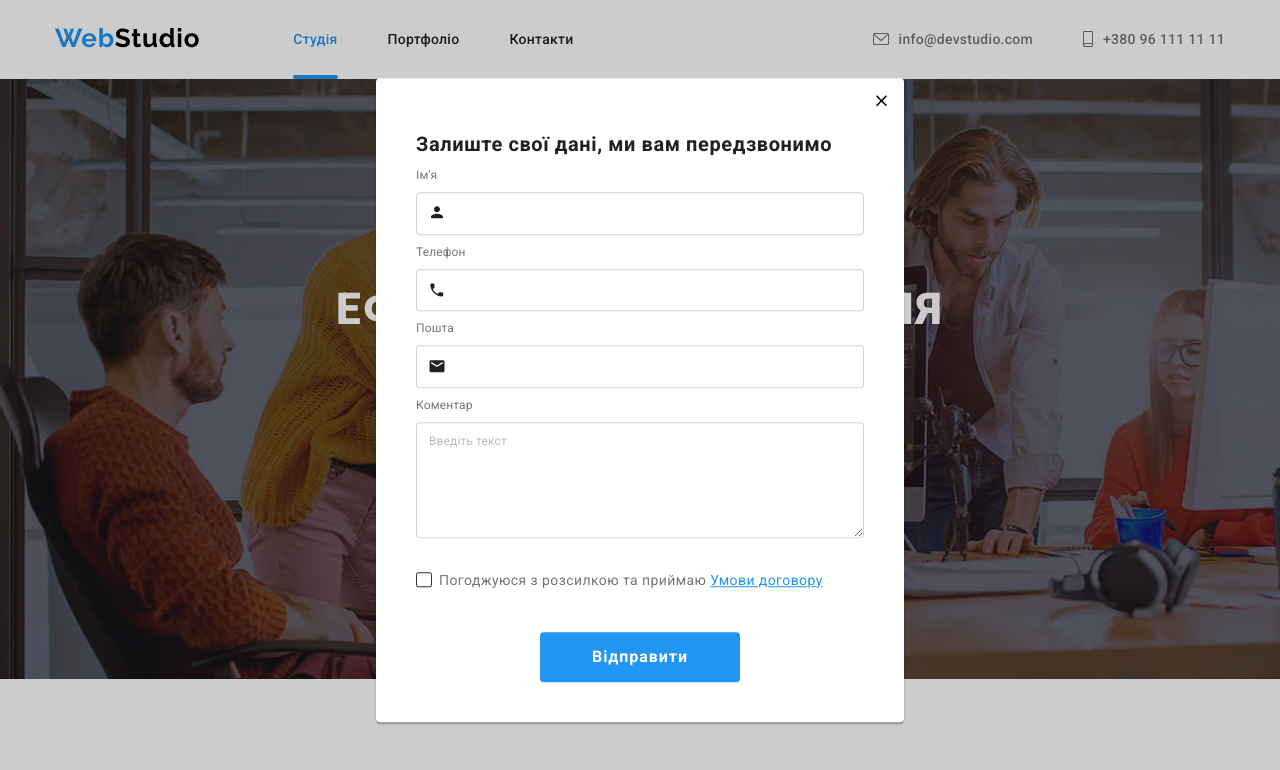
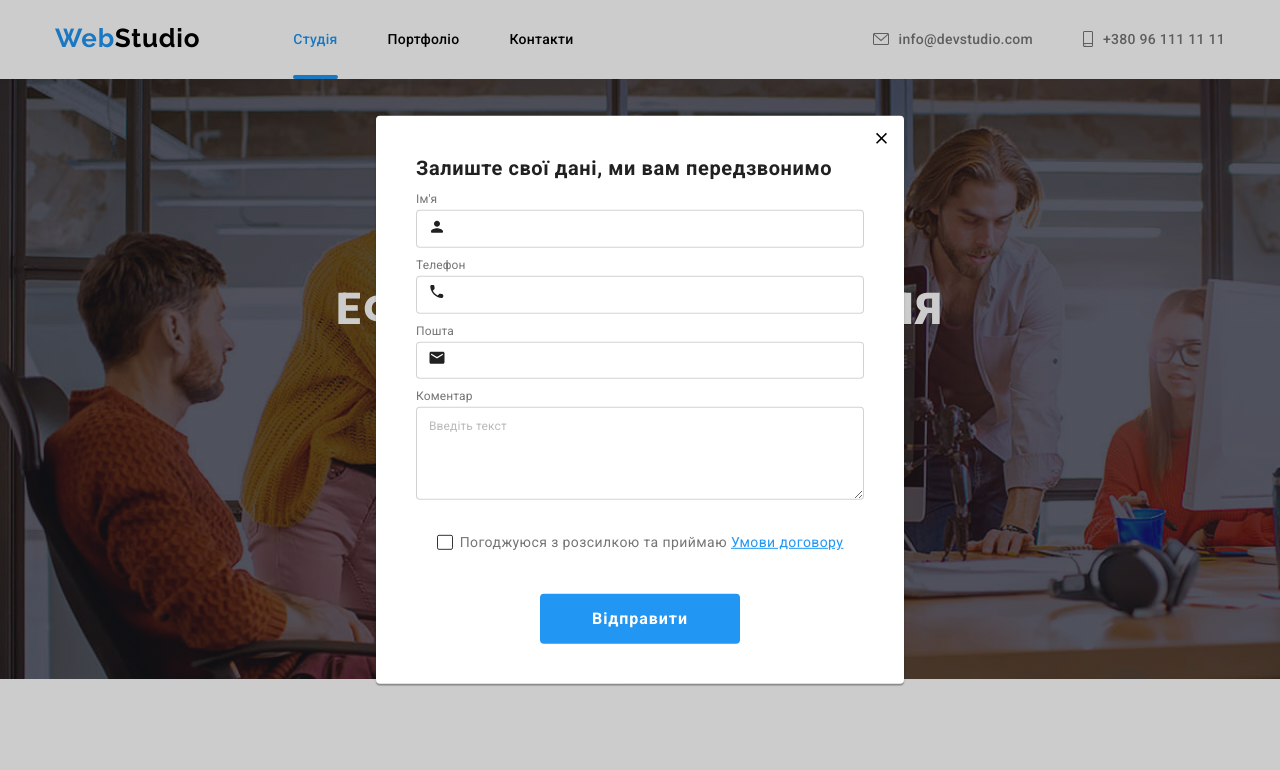
Before and after one commit to an1skat/webstudioo, a plain HTML site: page index.html in a window 1280 px wide. Both pictures are taken after a click on the button "Замовити послугу". Shown: the top 770 px of the page. Drawn offline with nearby package versions, Linux system fonts and the light colour scheme.

Commit message:
fix something

```diff
--- a/css/studio.css
+++ b/css/studio.css
@@ -60,6 +60,23 @@ img {
   margin: 0 auto;
   padding: 0 15px;
 }
+.current-link,
+.portfolio-current-link {
+  color: var(--accent-color);
+}
+.current-link::before,
+.portfolio-current-link::before {
+  content: "";
+  position: absolute;
+  display: inline-block;
+  border-bottom: 4px solid var(--accent-color);
+  border-radius: 2px;
+  width: 44.28px;
+  top: 75px;
+}
+.portfolio-current-link::before {
+  width: 72.2px;
+}
 
 .header {
   padding-top: 24px;
@@ -75,18 +92,8 @@ img {
   font-size: 26px;
   letter-spacing: 0.78px;
 }
-.accent-logo,
-.active-link {
+.accent-logo {
   color: var(--accent-color);
-}
-.active-link::before {
-  content: "";
-  position: absolute;
-  display: inline-block;
-  border-bottom: 4px solid var(--accent-color);
-  border-radius: 2px;
-  width: 44.28px;
-  top: 75px;
 }
 .nav-ul,
 .contacts-list {
@@ -102,7 +109,6 @@ img {
 }
 .nav-item-link,
 .contacts-item-link {
-  color: var(--main-text-color);
   font-size: 14px;
   font-weight: 500;
   letter-spacing: 0.28px;
@@ -155,151 +161,6 @@ img {
   transition: all 0.5s;
 }
 .hero-section-buybtn:hover {
-  opacity: 0.7;
-  cursor: pointer;
-}
-.popup {
-  position: fixed;
-  background-color: #fff;
-  border-radius: 4px;
-  box-shadow: 0px 2px 1px 0px rgba(0, 0, 0, 0.2),
-    0px 1px 1px 0px rgba(0, 0, 0, 0.14), 0px 1px 3px 0px rgba(0, 0, 0, 0.12);
-  z-index: 9999;
-  left: 50%;
-  top: 50%;
-  transform: translate(-50%, -50%);
-  display: none;
-}
-.popup_active {
-  display: block;
-}
-.popup-overlay {
-  height: 100vh;
-  width: 100%;
-  background-color: rgba(0, 0, 0, 0.2);
-  position: fixed;
-  top: 0;
-  left: 0;
-  z-index: 9998;
-  display: none;
-}
-.overlay-active {
-  display: block;
-}
-.popup-container {
-  padding: 40px;
-  padding-top: 20px;
-  width: 528px;
-}
-.close-btn {
-  outline: none;
-  border: none;
-  background-color: transparent;
-  border-radius: 50%;
-  display: block;
-  margin-left: auto;
-  position: relative;
-  top: 8px;
-  right: 8px;
-  padding: 6px;
-}
-.close-btn > svg {
-  fill: #000;
-  transition: all 0.3s;
-}
-.close-btn:hover {
-  cursor: pointer;
-  outline: 1px solid rgba(0, 0, 0, 0.1);
-}
-.close-btn:hover > svg {
-  fill: var(--accent-color);
-}
-.popup-title {
-  color: #212121;
-  font-family: Roboto;
-  font-size: 20px;
-  font-style: normal;
-  font-weight: 700;
-  line-height: normal;
-  letter-spacing: 0.6px;
-}
-.popup-form {
-  display: flex;
-  flex-direction: column;
-  gap: 10px;
-  padding-top: 12px;
-}
-.popup-input-label {
-  color: #757575;
-  font-family: Roboto;
-  font-size: 12px;
-  font-style: normal;
-  font-weight: 400;
-  line-height: normal;
-  letter-spacing: 0.12px;
-}
-.popup-input {
-  border-radius: 4px;
-  border: 1px solid rgba(33, 33, 33, 0.2);
-  padding: 11px 42px;
-}
-.popup-input:focus {
-  outline: 1px solid var(--accent-color);
-}
-.popup-form > svg {
-  position: absolute;
-  top: 125px;
-  left: 52px;
-  fill: #212121;
-}
-.popup-input::placeholder {
-  color: rgba(117, 117, 117, 0.5);
-  font-family: Roboto;
-  font-size: 12px;
-  font-style: normal;
-  font-weight: 400;
-  line-height: normal;
-  letter-spacing: 0.12px;
-  position: relative;
-}
-.textarea {
-  padding: 11px 12px;
-}
-.checkbox-container {
-  display: flex;
-  align-items: center;
-  margin-top: 20px;
-  margin-bottom: 30px;
-  gap: 7px;
-}
-.policy-label {
-  color: #757575;
-  font-family: Roboto;
-  font-size: 14px;
-  font-style: normal;
-  font-weight: 400;
-  line-height: 24px; /* 171.429% */
-  letter-spacing: 0.42px;
-}
-.policy-label > a {
-  color: var(--accent-color);
-}
-.popup-form-btn {
-  display: block;
-  padding: 10px 52px;
-  border: none;
-  border-radius: 4px;
-  background: var(--accent-color);
-  color: #fff;
-  font-family: inherit;
-  font-size: 16px;
-  font-weight: 700;
-  line-height: 1.875;
-  letter-spacing: 0.96px;
-  margin: 0 auto;
-  transition: all 0.5s;
-}
-.popup-form-btn:hover {
   opacity: 0.7;
   cursor: pointer;
 }
@@ -595,6 +456,153 @@ img {
   transition: 0s;
 }
 
+.popup {
+  position: fixed;
+  background-color: #fff;
+  border-radius: 4px;
+  box-shadow: 0px 2px 1px 0px rgba(0, 0, 0, 0.2),
+    0px 1px 1px 0px rgba(0, 0, 0, 0.14), 0px 1px 3px 0px rgba(0, 0, 0, 0.12);
+  z-index: 9999;
+  left: 50%;
+  top: 50%;
+  transform: translate(-50%, -50%);
+  padding: 40px;
+  width: 528px;
+}
+.popup-overlay {
+  height: 100vh;
+  width: 100%;
+  background-color: rgba(0, 0, 0, 0.2);
+  position: fixed;
+  top: 0;
+  left: 0;
+  z-index: 9998;
+}
+.is-hidden {
+  display: none;
+  pointer-events: none;
+}
+.no-scroll {
+  overflow: hidden;
+}
+.close-btn {
+  outline: none;
+  border: none;
+  background-color: transparent;
+  border-radius: 50%;
+  position: absolute;
+  top: 8px;
+  right: 8px;
+  padding: 6px;
+  display: flex;
+  align-items: center;
+  justify-content: center;
+}
+.close-btn > svg {
+  fill: #000;
+  transition: all 0.3s;
+}
+.close-btn:hover {
+  cursor: pointer;
+  outline: 1px solid rgba(0, 0, 0, 0.1);
+}
+.close-btn:hover > svg {
+  fill: var(--accent-color);
+}
+.popup-title {
+  color: #212121;
+  font-family: Roboto;
+  font-size: 20px;
+  font-style: normal;
+  font-weight: 700;
+  line-height: normal;
+  letter-spacing: 0.6px;
+}
+.popup-form {
+  display: flex;
+  flex-direction: column;
+  gap: 10px;
+  padding-top: 12px;
+}
+.popup-input-label {
+  color: #757575;
+  font-family: Roboto;
+  font-size: 12px;
+  font-style: normal;
+  font-weight: 400;
+  line-height: normal;
+  letter-spacing: 0.12px;
+  display: flex;
+  flex-direction: column;
+  position: relative;
+}
+.popup-input {
+  border-radius: 4px;
+  border: 1px solid rgba(33, 33, 33, 0.2);
+  padding: 11px 42px;
+  margin-top: 4px;
+}
+.popup-input:focus {
+  outline: 1px solid var(--accent-color);
+}
+.popup-input-label > svg {
+  position: absolute;
+  left: 12px;
+  top: 46%;
+  fill: #212121;
+}
+.popup-input::placeholder {
+  color: rgba(117, 117, 117, 0.5);
+  font-family: Roboto;
+  font-size: 12px;
+  font-style: normal;
+  font-weight: 400;
+  line-height: normal;
+  letter-spacing: 0.12px;
+  position: relative;
+}
+.textarea {
+  padding: 11px 12px;
+}
+.checkbox-container {
+  display: flex;
+  align-items: center;
+  margin-top: 20px;
+  margin-bottom: 30px;
+  gap: 7px;
+  justify-content: center;
+}
+.policy-label {
+  color: #757575;
+  font-family: Roboto;
+  font-size: 14px;
+  font-style: normal;
+  font-weight: 400;
+  line-height: 24px;
+  letter-spacing: 0.42px;
+}
+.policy-label > a {
+  color: var(--accent-color);
+}
+.popup-form-btn {
+  display: block;
+  padding: 10px 52px;
+  border: none;
+  border-radius: 4px;
+  background: var(--accent-color);
+  color: #fff;
+  font-family: inherit;
+  font-size: 16px;
+  font-weight: 700;
+  line-height: 1.875;
+  letter-spacing: 0.96px;
+  margin: 0 auto;
+  transition: all 0.5s;
+}
+.popup-form-btn:hover {
+  opacity: 0.7;
+  cursor: pointer;
+}
 input[type="checkbox"] {
   appearance: none;
   -webkit-appearance: none;
--- a/index.html
+++ b/index.html
@@ -28,12 +28,7 @@
           <nav class="navigate">
             <ul class="nav-ul list">
               <li class="nav-list-item">
-                <a
-                  style="color: var(--accent-color)"
-                  href="#"
-                  class="nav-item-link link active-link"
-                  >Студія</a
-                >
+                <a href="#" class="current-link nav-item-link link">Студія</a>
               </li>
               <li class="nav-list-item">
                 <a href="./portfolio.html" class="nav-item-link link"
@@ -74,91 +69,16 @@
             <h1 class="hero-section-title">
               Ефективні рішення для <br />вашого бізнесу
             </h1>
-            <button id="open-btn" class="hero-section-buybtn" type="button">
+            <button
+              id="open-btn"
+              class="hero-section-buybtn"
+              type="button"
+              data-modal-open
+            >
               Замовити послугу
             </button>
           </div>
         </section>
-
-        <div class="popup">
-          <button id type="button" class="close-btn">
-            <svg width="18" height="18">
-              <use href="./images/icons.svg#icon-closebtn"></use>
-            </svg>
-          </button>
-          <div class="popup-container">
-            <h3 class="popup-title">Залиште свої дані, ми вам передзвонимо</h3>
-            <form method="post" class="popup-form">
-              <label for="" class="popup-input-label">Ім'я</label>
-              <svg id="svg1" class="svg" width="18" height="18">
-                <use href="./images/icons.svg#icon-people"></use>
-              </svg>
-              <input
-                id="input1"
-                class="popup-input"
-                type="text"
-                name="name"
-                id="name"
-              />
-              <label for="" class="popup-input-label">Телефон</label>
-              <svg
-                id="svg2"
-                class="svg"
-                style="top: 203px"
-                width="18"
-                height="18"
-              >
-                <use href="./images/icons.svg#icon-phone"></use>
-              </svg>
-              <input
-                id="input2"
-                class="popup-input"
-                type="tel"
-                name="tel"
-                id="tel"
-              />
-              <label for="" class="popup-input-label">Пошта</label>
-              <svg
-                id="svg3"
-                class="svg"
-                style="top: 279px"
-                width="18"
-                height="18"
-              >
-                <use href="./images/icons.svg#icon-letter"></use>
-              </svg>
-              <input
-                id="input3"
-                class="popup-input"
-                type="email"
-                name="email"
-                id="email"
-              />
-              <label for="" class="popup-input-label">Коментар</label>
-              <textarea
-                class="popup-input textarea"
-                name="comment"
-                id="comment"
-                cols="30"
-                rows="5"
-                placeholder="Введіть текст"
-              ></textarea>
-              <div class="checkbox-container">
-                <input
-                  class="popup-input-checkbox"
-                  type="checkbox"
-                  name="policy"
-                  id="policy"
-                />
-                <label for="policy" class="policy-label"
-                  >Погоджуюся з розсилкою та приймаю
-                  <a href="">Умови договору</a></label
-                >
-              </div>
-              <button type="submit" class="popup-form-btn">Відправити</button>
-            </form>
-          </div>
-        </div>
 
         <section class="special">
           <h2 class="visually-hidden">Our specials</h2>
@@ -562,7 +482,90 @@
         </div>
       </footer>
     </div>
-    <div id="overlay-modal" class="popup-overlay"></div>
+    <div class="popup is-hidden" data-modal>
+      <button id type="button" class="close-btn" data-modal-close>
+        <svg width="18" height="18">
+          <use href="./images/icons.svg#icon-closebtn"></use>
+        </svg>
+      </button>
+      <h3 class="popup-title">Залиште свої дані, ми вам передзвонимо</h3>
+      <form method="post" class="popup-form">
+        <label for="" class="popup-input-label"
+          >Ім'я
+          <svg id="svg1" class="svg" width="18" height="18">
+            <use href="./images/icons.svg#icon-people"></use>
+          </svg>
+          <input
+            id="input1"
+            class="popup-input"
+            type="text"
+            name="name"
+            id="name"
+          />
+        </label>
+
+        <label for="" class="popup-input-label"
+          >Телефон
+          <svg id="svg2" class="svg" width="18" height="18">
+            <use href="./images/icons.svg#icon-phone"></use>
+          </svg>
+          <input
+            id="input2"
+            class="popup-input"
+            type="tel"
+            name="tel"
+            id="tel"
+          />
+        </label>
+
+        <label for="" class="popup-input-label"
+          >Пошта
+          <svg id="svg3" class="svg" width="18" height="18">
+            <use href="./images/icons.svg#icon-letter"></use>
+          </svg>
+          <input
+            id="input3"
+            class="popup-input"
+            type="email"
+            name="email"
+            id="email"
+          />
+        </label>
+
+        <label for="" class="popup-input-label"
+          >Коментар
+          <textarea
+            class="popup-input textarea"
+            name="comment"
+            id="comment"
+            cols="30"
+            rows="5"
+            placeholder="Введіть текст"
+          ></textarea>
+        </label>
+
+        <div class="checkbox-container">
+          <input
+            class="popup-input-checkbox"
+            type="checkbox"
+            name="policy"
+            id="policy"
+          />
+          <label for="policy" class="policy-label"
+            >Погоджуюся з розсилкою та приймаю
+            <a href="">Умови договору</a></label
+          >
+        </div>
+        <button type="submit" class="popup-form-btn">Відправити</button>
+      </form>
+    </div>
+    <div class="popup-overlay is-hidden" data-modal-overlay></div>
+
+    <div class="loader-container">
+      <div class="dot" id="dot1"></div>
+      <div class="dot" id="dot2"></div>
+      <div class="dot" id="dot3"></div>
+    </div>
     <script src="./js/modal.js"></script>
   </body>
 </html>
--- a/js/modal.js
+++ b/js/modal.js
@@ -1,19 +1,20 @@
-function showPopup() {
-  document.querySelector(".popup").classList.add("popup_active");
-  document.querySelector(".popup-overlay").style.display = "block";
-  document.body.style.overflow = "hidden";
+const refs = {
+  openBtn: document.querySelector("[data-modal-open]"),
+  closeBtn: document.querySelector("[data-modal-close]"),
+  modal: document.querySelector("[data-modal]"),
+  overlay: document.querySelector("[data-modal-overlay]"),
+};
+function toggleModal() {
+  refs.modal.classList.toggle("is-hidden");
+  refs.overlay.classList.toggle("is-hidden");
+  document.body.classList.toggle("no-scroll");
 }
-function hidePopup() {
-  document.querySelector(".popup").classList.remove("popup_active");
-  document.querySelector(".popup-overlay").style.display = "none";
-  document.body.style.overflow = "scroll";
-}
-document.getElementById("open-btn").addEventListener("click", showPopup);
-document.querySelector(".close-btn").addEventListener("click", hidePopup);
-document.querySelector(".popup-overlay").addEventListener("click", hidePopup);
+refs.openBtn.addEventListener("click", toggleModal);
+refs.closeBtn.addEventListener("click", toggleModal);
+refs.overlay.addEventListener("click", toggleModal);
 document.addEventListener("keydown", function (e) {
   if (e.key === "Escape") {
-    hidePopup();
+    toggleModal();
   }
 });
 const inputs = [document.getElementById('input1'), document.getElementById('input2'), document.getElementById('input3')];
```
Also changed, not shown: css/portfolio.css (+1 -9 lines), portfolio.html (+1 -2 lines).
